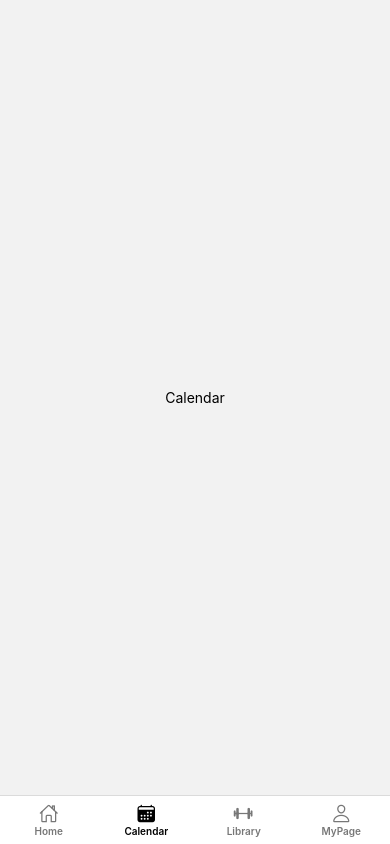
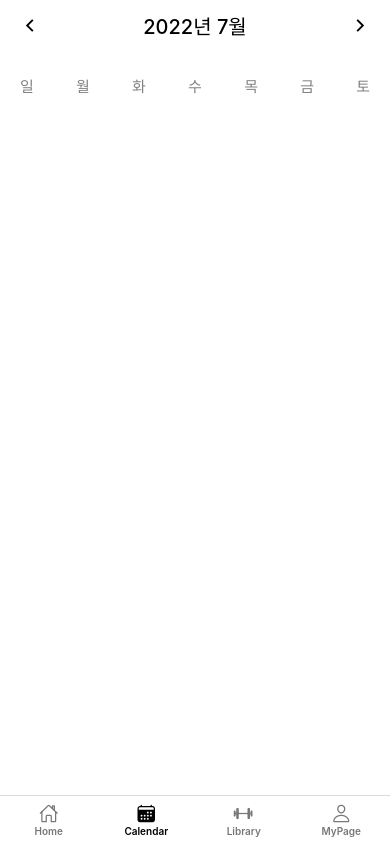
Before and after one commit to roddyisthebest/burnFit-assignment-submit, a React Native app: screen /Calendar in a window 390 px wide. Built offline with nearby package versions, Linux system fonts and the light colour scheme.

Commit message:
[Level 2] Calendar 스크린 컴포넌트 기본구조 세팅

```diff
--- a/package.json
+++ b/package.json
@@ -14,6 +14,8 @@
     "@react-navigation/bottom-tabs": "^6.4.1",
     "@react-navigation/native": "^6.0.14",
     "@types/react-native-vector-icons": "^6.4.12",
+    "@types/styled-components": "^5.1.26",
+    "@types/styled-components-react-native": "^5.2.0",
     "moment": "^2.29.4",
     "react": "17.0.2",
     "react-native": "0.68.2",
@@ -21,7 +23,8 @@
     "react-native-reanimated": "^2.13.0",
     "react-native-safe-area-context": "^4.4.1",
     "react-native-screens": "^3.18.2",
-    "react-native-vector-icons": "^9.2.0"
+    "react-native-vector-icons": "^9.2.0",
+    "styled-components": "^5.3.6"
   },
   "devDependencies": {
     "@babel/core": "^7.12.9",
--- a/screen/Calendar.tsx
+++ b/screen/Calendar.tsx
@@ -1,10 +1,70 @@
-import {SafeAreaView, Text} from 'react-native';
+import {Platform} from 'react-native';
 import React from 'react';
-const Calendar = () => (
-  <SafeAreaView
-    style={{flex: 1, alignItems: 'center', justifyContent: 'center'}}>
-    <Text>Calendar</Text>
-  </SafeAreaView>
-);
+import styled from 'styled-components/native';
+import Icon from 'react-native-vector-icons/Ionicons';
+const ContainerWrapper = styled.SafeAreaView`
+  flex: 1;
+  background-color: white;
+`;
+
+const Header = styled.View`
+  flex-direction: row;
+  justify-content: space-between;
+  align-items: center;
+  height: 50px;
+`;
+const Container = styled.View<{
+  os: 'android' | 'ios' | 'windows' | 'macos' | 'web';
+}>`
+  padding: ${props => (props.os === 'android' ? '5px 20px' : '0 20px')};
+`;
+
+const HeaderTitle = styled.Text`
+  color: black;
+  font-size: 20px;
+  font-weight: 500;
+`;
+const Body = styled.View`
+  margin-top: 10px;
+`;
+const Day = styled.View`
+  flex-direction: row;
+  justify-content: space-between;
+  align-items: center;
+  height: 50px;
+  flex-wrap: wrap;
+  margin-bottom: 10px;
+`;
+
+const DayText = styled.Text`
+  color: rgb(129, 129, 132);
+  font-size: 15px;
+  font-weight: 300;
+`;
+
+const Calendar = () => {
+  return (
+    <ContainerWrapper>
+      <Container os={Platform.OS}>
+        <Header>
+          <Icon name={'chevron-back-outline'} color={'black'} size={20} />
+          <HeaderTitle>2022년 7월</HeaderTitle>
+          <Icon name={'chevron-forward-outline'} color={'black'} size={20} />
+        </Header>
+        <Body>
+          <Day>
+            <DayText>일</DayText>
+            <DayText>월</DayText>
+            <DayText>화</DayText>
+            <DayText>수</DayText>
+            <DayText>목</DayText>
+            <DayText>금</DayText>
+            <DayText>토</DayText>
+          </Day>
+        </Body>
+      </Container>
+    </ContainerWrapper>
+  );
+};
 
 export default Calendar;
```
Also changed, not shown: tsconfig.json (+25 -17 lines), 1 other file (tests, documents, lock files or other folders).
